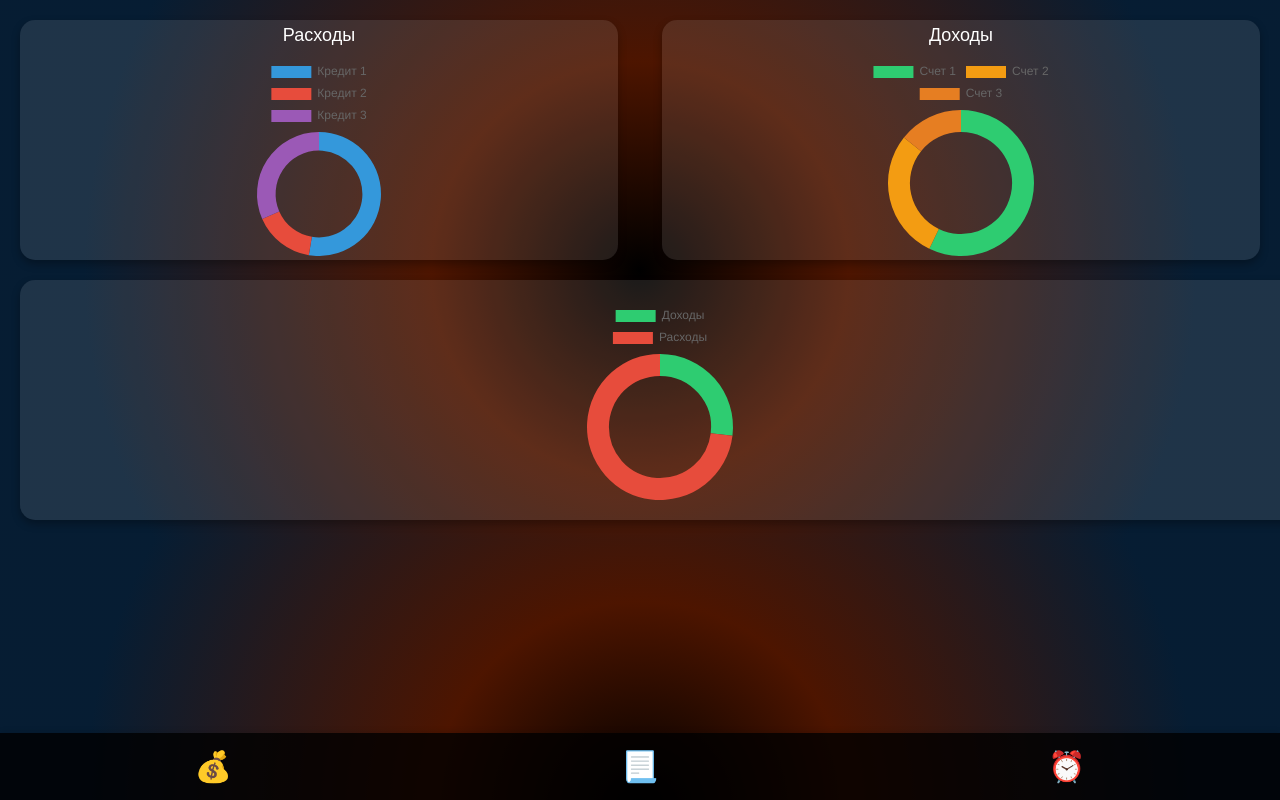
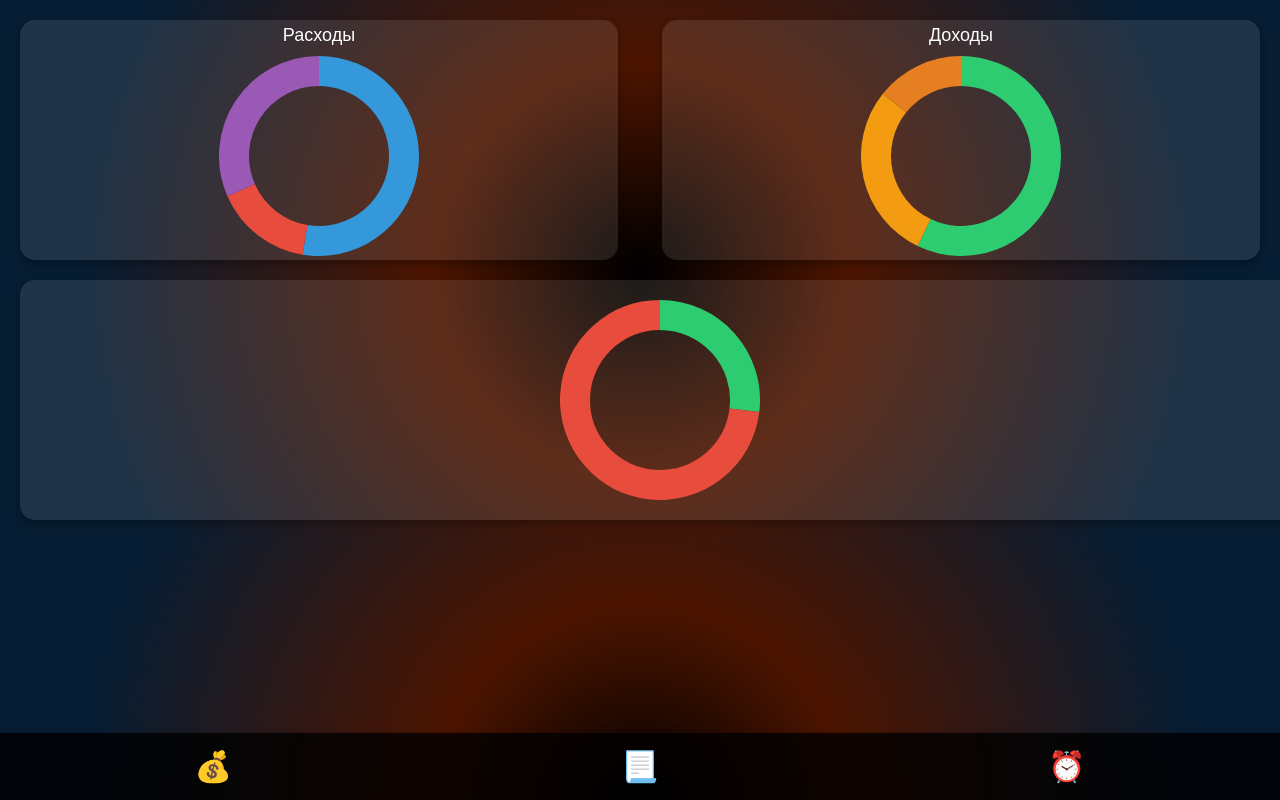
Before and after one commit to Sergey1mihaylov/credit, a plain HTML site: page index.html in a window 1280 px wide. Drawn offline with nearby package versions, Linux system fonts and the light colour scheme.

Commit message:
Update index.html

```diff
--- a/index.html
+++ b/index.html
@@ -129,7 +129,7 @@
     const expensesChart = new Chart(document.getElementById('expensesChart'), {
         type: 'doughnut', // Кольцевая диаграмма
         data: {
-            labels: ['Кредит 1', 'Кредит 2', 'Кредит 3'],
+            labels: [],
             datasets: [{
                 label: 'Расходы',
                 data: expenses,
@@ -145,9 +145,12 @@
                     callbacks: {
                         label: function(tooltipItem) {
                             const percentage = tooltipItem.raw / totalExpenses * 100;
-                            return `${tooltipItem.label}: ${tooltipItem.raw} ₽ (${percentage.toFixed(2)}%)`;
+                            return `${tooltipItem.raw} ₽ (${percentage.toFixed(2)}%)`;
                         }
                     }
+                },
+                legend: {
+                    display: false // Отключаем легенду
                 }
             }
         }
@@ -156,7 +159,7 @@
     const incomeChart = new Chart(document.getElementById('incomeChart'), {
         type: 'doughnut', // Кольцевая диаграмма
         data: {
-            labels: ['Счет 1', 'Счет 2', 'Счет 3'],
+            labels: [],
             datasets: [{
                 label: 'Доходы',
                 data: incomes,
@@ -172,9 +175,12 @@
                     callbacks: {
                         label: function(tooltipItem) {
                             const percentage = tooltipItem.raw / totalIncomes * 100;
-                            return `${tooltipItem.label}: ${tooltipItem.raw} ₽ (${percentage.toFixed(2)}%)`;
+                            return `${tooltipItem.raw} ₽ (${percentage.toFixed(2)}%)`;
                         }
                     }
+                },
+                legend: {
+                    display: false // Отключаем легенду
                 }
             }
         }
@@ -199,9 +205,12 @@
                         label: function(tooltipItem) {
                             const total = totalIncomes + totalExpenses;
                             const percentage = tooltipItem.raw / total * 100;
-                            return `${tooltipItem.label}: ${tooltipItem.raw} ₽ (${percentage.toFixed(2)}%)`;
+                            return `${tooltipItem.raw} ₽ (${percentage.toFixed(2)}%)`;
                         }
                     }
+                },
+                legend: {
+                    display: false // Отключаем легенду
                 }
             }
         }
```
